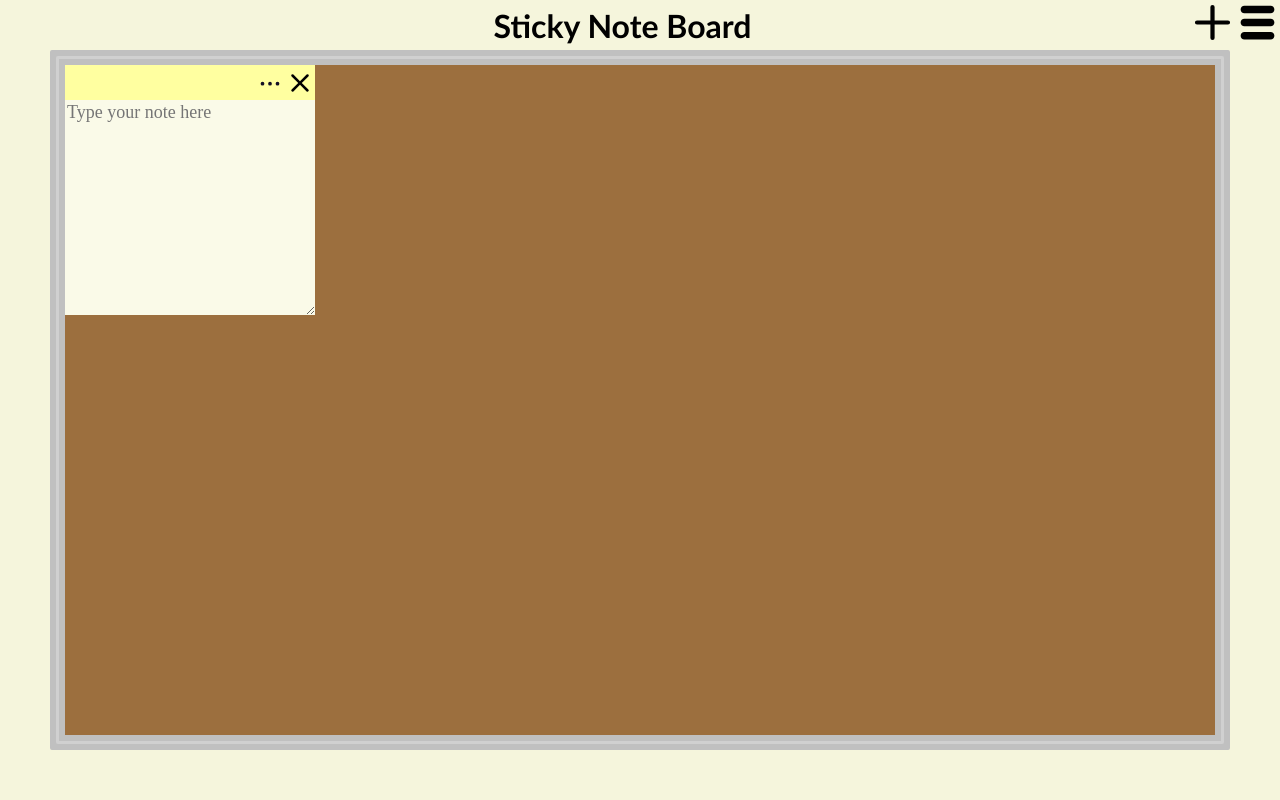
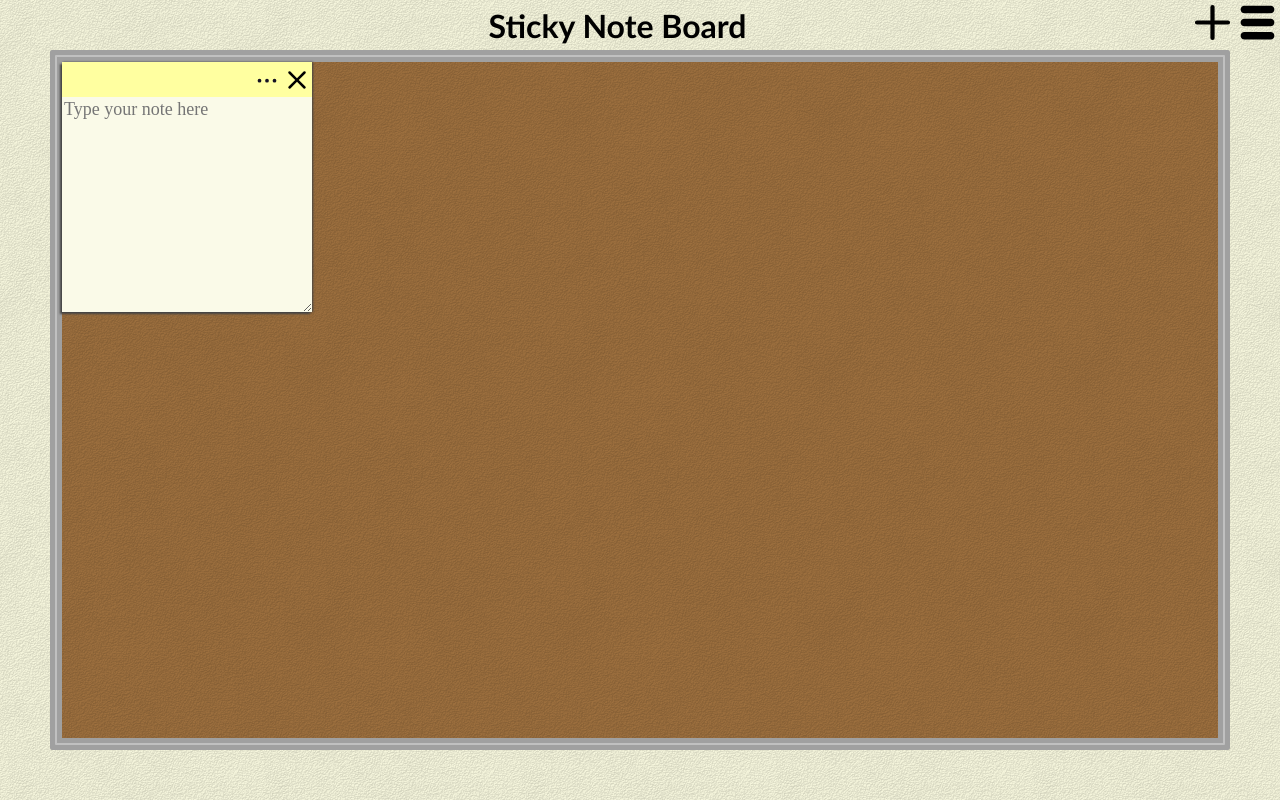
Before and after one commit to BennettB123/sticky-note-board, a React (Create React App) app: page / in a window 1280 px wide. Both pictures are taken after a click on the element 1212 px from the left and 22 px from the top of the page. Built offline with nearby package versions, Linux system fonts and the light colour scheme.

Commit message:
added wallpaper background image & note shadows

```diff
--- a/src/App.css
+++ b/src/App.css
@@ -1,34 +1,5 @@
 body {
-	background-color: beige;
-	font-family: "Trebuchet MS", sans-serif;
+  background-color: beige;
+  background-image: url("./components/assets/wallpaper.png");
+  font-family: "Trebuchet MS", sans-serif;
 }
-
-.HeaderBar {
-	width: 100%;
-	display: flex;
-	flex-direction: row;
-}
-
-.filler {
-	flex: 1;
-}
-
-.TitleText {
-	margin: auto;
-	padding-top: 5px;
-	padding-left: 10px;
-}
-
-.AddIconWrapper {
-	position: absolute;
-	top: 0;
-	right: 0;
-	width: 45px;
-	height: 45px;
-	transition: all 0.25s;
-	transform-origin: 50% 50%;
-}
-
-.AddIconWrapper:hover {
-	transform: scale(0.8);
-}
--- a/src/components/Note.css
+++ b/src/components/Note.css
@@ -1,8 +1,11 @@
 .Note {
   position: absolute;
   background-color: #fafae8;
+  box-shadow: -2px 2px 2px #444444, 1px 0px 2px #444444;
   min-width: 150px;
   min-height: 150px;
+  max-width: 100%;
+  max-height: 100%;
   width: 250px;
   height: 250px;
   resize: both;
--- a/src/components/NoteBoard.css
+++ b/src/components/NoteBoard.css
@@ -2,25 +2,55 @@
   position: absolute;
   inset: 50px;
   background-color: #9c6f3e;
-  border-color: #c0c0c0;
+  background-image: url("./assets/wallpaper.png");
+  border-color: #a0a0a0;
   border-style: solid;
-  border-width: 15px;
+  border-width: 12px;
   border-radius: 2px;
 }
 
 /* Used to create a 2nd border around the noteboard */
 .NoteBoard:before {
   background: none;
-  border-width: 3px;
-  border-color: #d0d0d0;
+  border-width: 2px;
+  border-color: #c0c0c0;
   border-style: solid;
-  border-radius: 2px;
+  border-radius: 1px;
   content: "";
   display: block;
   position: absolute;
-  top: -9px;
-  left: -9px;
-  right: -9px;
-  bottom: -9px;
+  top: -7px;
+  left: -7px;
+  right: -7px;
+  bottom: -7px;
   pointer-events: none;
 }
+
+.HeaderBar {
+  width: 100%;
+  display: flex;
+  flex-direction: row;
+}
+
+.filler {
+  flex: 1;
+}
+
+.TitleText {
+  margin: auto;
+  padding-top: 5px;
+}
+
+.AddIconWrapper {
+  position: absolute;
+  top: 0;
+  right: 0;
+  width: 45px;
+  height: 45px;
+  transition: all 0.25s;
+  transform-origin: 50% 50%;
+}
+
+.AddIconWrapper:hover {
+  transform: scale(0.8);
+}
```
Also changed, not shown: src/components/assets/wallpaper.png (added).
